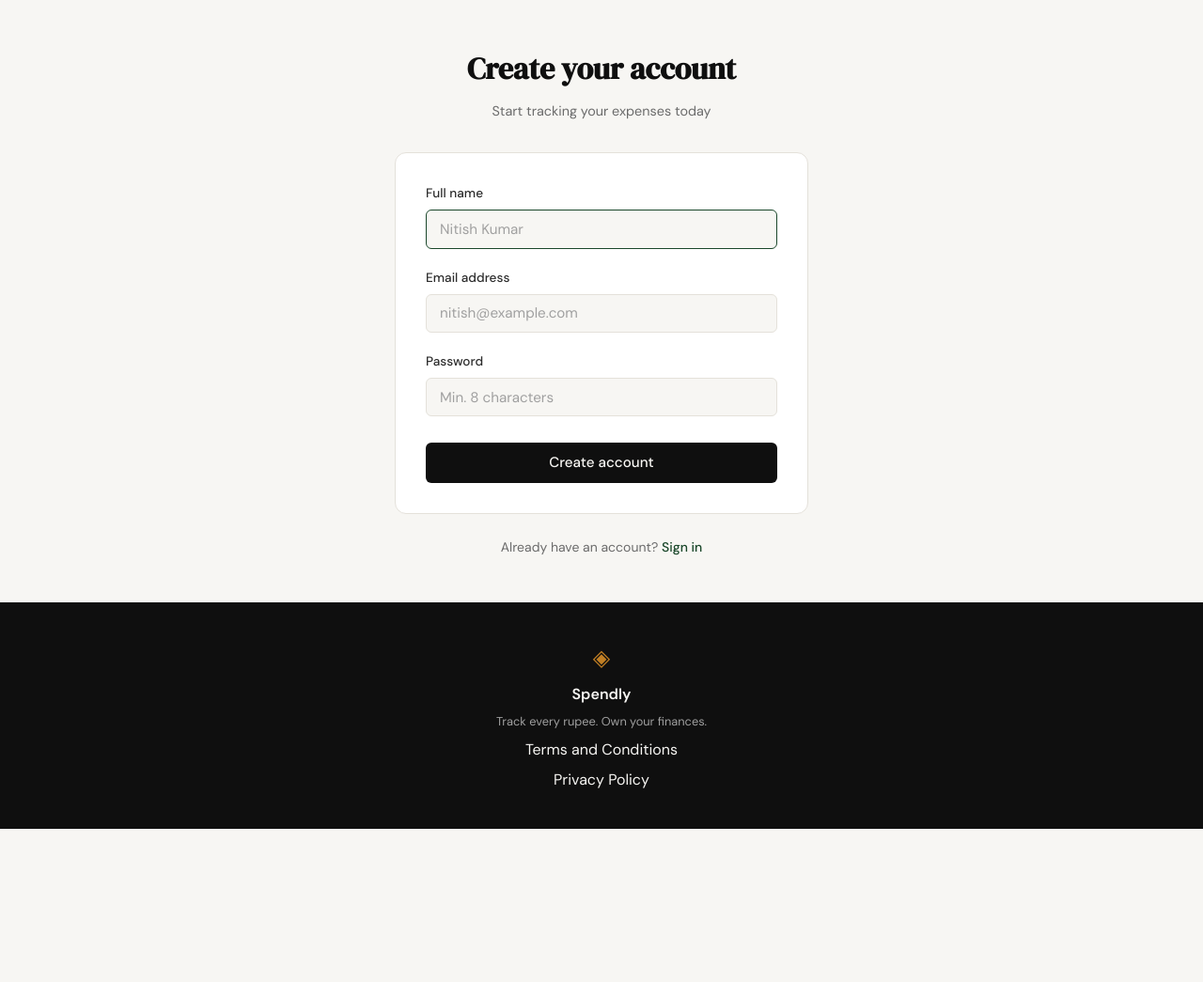
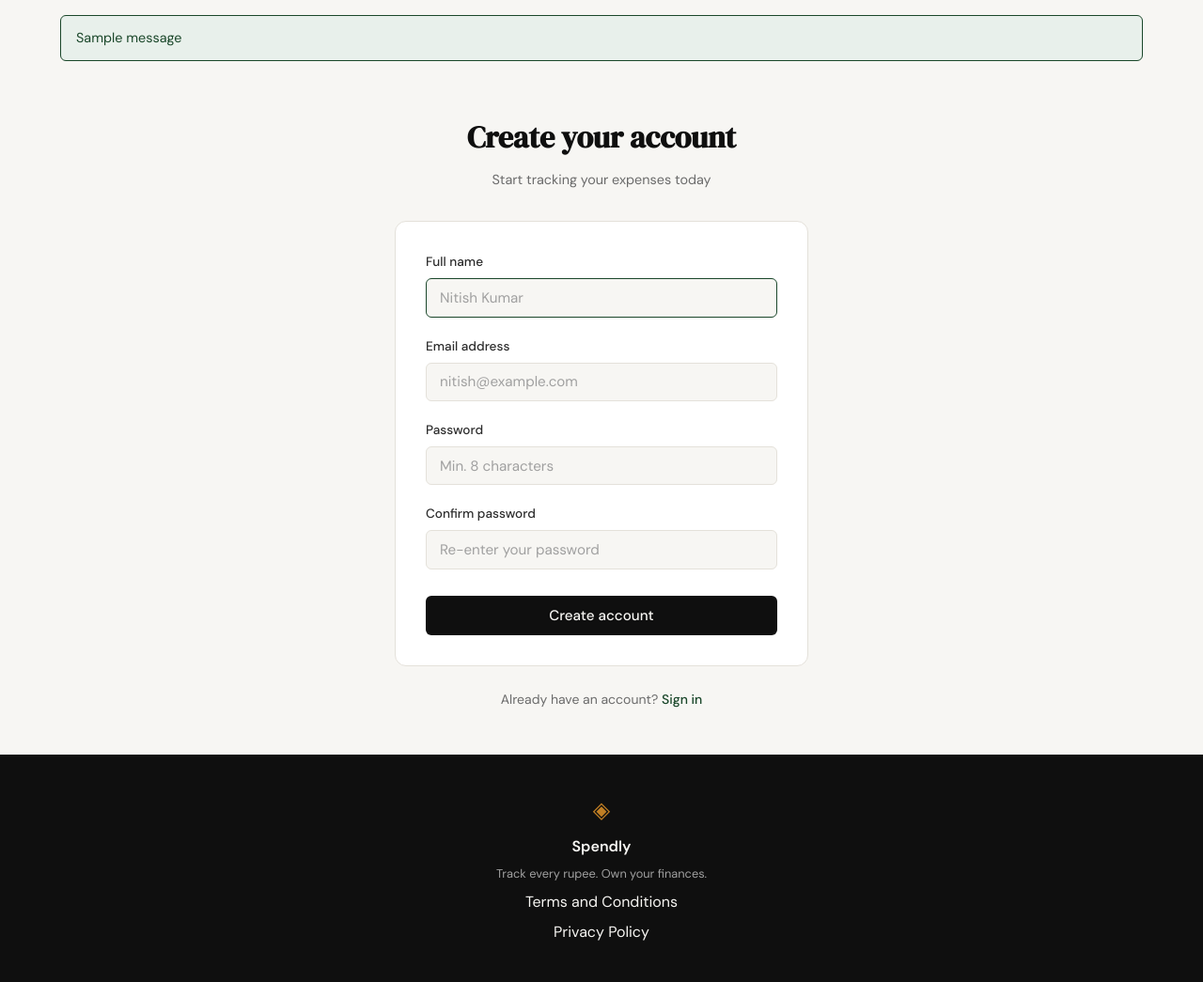
Before and after one commit to sayami00/spendly, a Flask app: page /register in a window 1280 px wide. Shown: the part 61-1106 px from the top of the page at 94% size. Before the commit the page ends 943 px from the top, so only its background shows below. Run offline with Flask 3, Linux system fonts and the light colour scheme; one stand-in notice (Sample message) is shown.

Commit message:
add registration features

```diff
--- a/app.py
+++ b/app.py
@@ -1,8 +1,12 @@
-from flask import Flask, render_template
+import os
 
-from database.db import init_db
+from flask import Flask, render_template, request, redirect, url_for, flash
+from werkzeug.security import generate_password_hash
+
+from database.db import init_db, get_db
 
 app = Flask(__name__)
+app.secret_key = os.environ.get("SECRET_KEY", "dev-secret-spendly")
 
 with app.app_context():
     init_db()
@@ -17,8 +21,43 @@ def landing():
     return render_template("landing.html")
 
 
-@app.route("/register")
+@app.route("/register", methods=["GET", "POST"])
 def register():
+    if request.method == "POST":
+        name     = request.form.get("name", "").strip()
+        email    = request.form.get("email", "").strip().lower()
+        password = request.form.get("password", "")
+        confirm  = request.form.get("confirm_password", "")
+
+        if not all([name, email, password, confirm]):
+            flash("All fields are required.", "error")
+            return render_template("register.html")
+        if "@" not in email:
+            flash("Enter a valid email address.", "error")
+            return render_template("register.html")
+        if password != confirm:
+            flash("Passwords do not match.", "error")
+            return render_template("register.html")
+
+        conn = get_db()
+        existing = conn.execute(
+            "SELECT id FROM users WHERE email = ?", (email,)
+        ).fetchone()
+        if existing:
+            conn.close()
+            flash("An account with that email already exists.", "error")
+            return render_template("register.html")
+
+        with conn:
+            conn.execute(
+                "INSERT INTO users (name, email, password) VALUES (?, ?, ?)",
+                (name, email, generate_password_hash(password)),
+            )
+        conn.close()
+
+        flash("Account created! Please sign in.", "success")
+        return redirect(url_for("login"))
+
     return render_template("register.html")
 
 
--- a/static/css/style.css
+++ b/static/css/style.css
@@ -568,3 +568,26 @@ a { color: inherit; text-decoration: none; }
     .nav-links a:not(.nav-cta) { display: none; }
     .hero { padding: 3rem 1rem 2rem; }
 }
+
+/* Flash messages */
+.flash-messages {
+    max-width: var(--max-width);
+    margin: 1rem auto 0;
+    padding: 0 1.5rem;
+}
+.flash {
+    padding: 0.75rem 1rem;
+    border-radius: var(--radius-sm);
+    font-size: 0.9rem;
+    margin-bottom: 0.5rem;
+}
+.flash--error {
+    background: var(--danger-light);
+    color: var(--danger);
+    border: 1px solid var(--danger);
+}
+.flash--success {
+    background: var(--accent-light);
+    color: var(--accent);
+    border: 1px solid var(--accent);
+}
--- a/templates/base.html
+++ b/templates/base.html
@@ -26,6 +26,15 @@
     </nav>
 
     <main class="main-content">
+        {% with messages = get_flashed_messages(with_categories=true) %}
+          {% if messages %}
+            <div class="flash-messages">
+              {% for category, message in messages %}
+                <div class="flash flash--{{ category }}">{{ message }}</div>
+              {% endfor %}
+            </div>
+          {% endif %}
+        {% endwith %}
         {% block content %}{% endblock %}
     </main>
 
--- a/templates/register.html
+++ b/templates/register.html
@@ -13,10 +13,6 @@
         </div>
 
         <div class="auth-card">
-            {% if error %}
-            <div class="auth-error">{{ error }}</div>
-            {% endif %}
-
             <form method="POST" action="/register">
                 <div class="form-group">
                     <label for="name">Full name</label>
@@ -36,6 +32,12 @@
                            class="form-input" placeholder="Min. 8 characters"
                            required>
                 </div>
+                <div class="form-group">
+                    <label for="confirm_password">Confirm password</label>
+                    <input type="password" id="confirm_password" name="confirm_password"
+                           class="form-input" placeholder="Re-enter your password"
+                           required>
+                </div>
                 <button type="submit" class="btn-submit">Create account</button>
             </form>
         </div>
```
Also changed, not shown: spendly.db.
